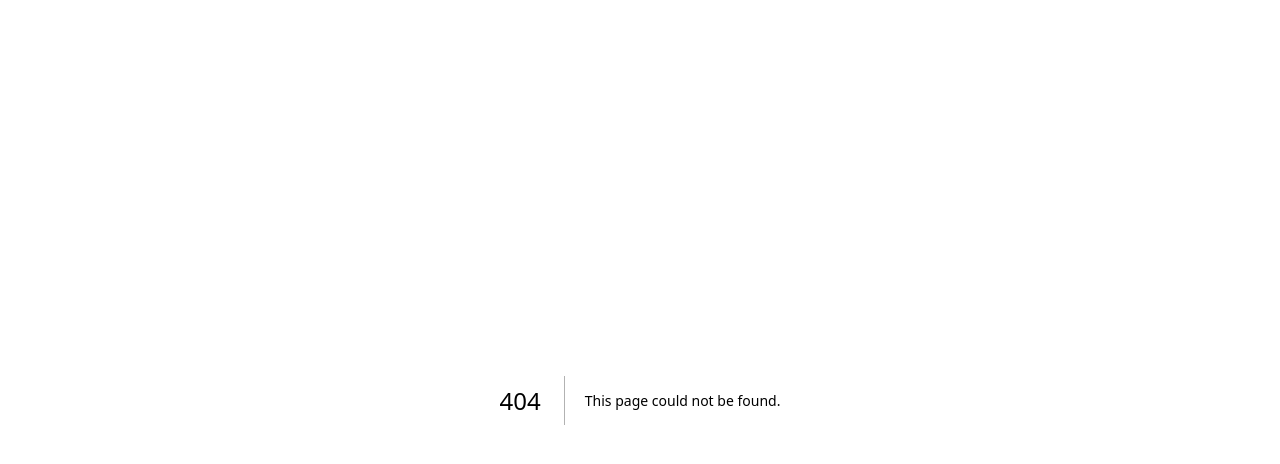
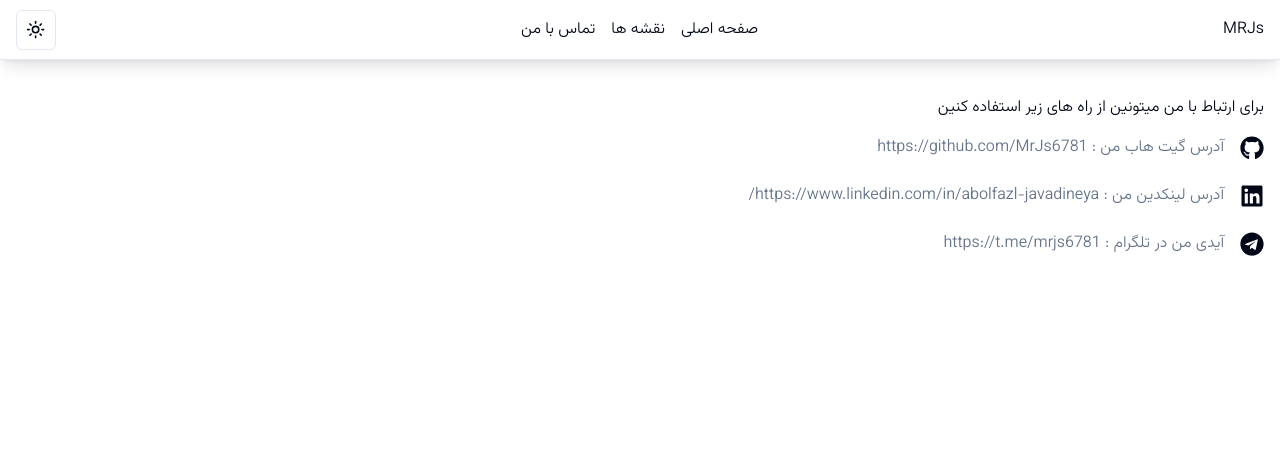
Before and after one commit to MrJs6781/neshan_map, a Next.js app: page /callme in a window 1280 px wide. Before the commit this address had no page. Shown: the top 464 px of the page. Built offline with nearby package versions, Linux system fonts and the light colour scheme.

Commit message:
feat : add callme page

```diff
--- /dev/null
+++ b/src/app/callme/page.tsx
@@ -0,0 +1,62 @@
+"use client";
+import { Header } from "@/components/Header";
+
+import { FaGithub } from "react-icons/fa";
+import { FaLinkedin } from "react-icons/fa";
+import { FaTelegram } from "react-icons/fa";
+import { toast } from "sonner";
+
+type dataType = {
+  id: number;
+  title: string;
+  icon: any;
+};
+
+const data = [
+  {
+    id: 1,
+    title: "آدرس گیت هاب من : https://github.com/MrJs6781",
+    icon: <FaGithub className="text-[24px]" />,
+  },
+  {
+    id: 2,
+    title: "آدرس لینکدین من : https://www.linkedin.com/in/abolfazl-javadineya/",
+    icon: <FaLinkedin className="text-[24px]" />,
+  },
+  {
+    id: 3,
+    title: "آیدی من در تلگرام : https://t.me/mrjs6781",
+    icon: <FaTelegram className="text-[24px]" />,
+  },
+];
+
+export default function page() {
+  const copyHandler = (item: dataType) => {
+    navigator.clipboard.writeText(item.title);
+    toast.success("با موفقیت کپی شد");
+  };
+
+  return (
+    <main className="w-full flex flex-col items-end min-h-screen">
+      <Header />
+      <div className="w-full flex flex-col items-end gap-4 mt-24 px-4 pb-12">
+        <h5>برای ارتباط با من میتونین از راه های زیر استفاده کنین</h5>
+        <ul
+          className="flex flex-col items-start gap-6"
+          style={{ direction: "rtl" }}
+        >
+          {data.map((item) => (
+            <li
+              key={item.id}
+              className="flex items-center gap-4 cursor-pointer"
+              onClick={() => copyHandler(item)}
+            >
+              {item.icon}
+              <h5 className="text-muted-foreground">{item.title}</h5>
+            </li>
+          ))}
+        </ul>
+      </div>
+    </main>
+  );
+}
--- a/src/app/maps/page.tsx
+++ b/src/app/maps/page.tsx
@@ -17,14 +17,14 @@ export default function page() {
           ازش استفاده کنند
         </h3>
         <ul
-          className="w-full flex items-start justify-start gap-4 flex-wrap mt-8"
+          className="w-full grid grid-cols-1 sm:grid-cols-2 xl:grid-cols-3 items-start justify-start gap-4 mt-8"
           style={{ direction: "rtl" }}
         >
           {mapData?.allMaps.map((mapData) => {
             if (mapData.type_card == "3D") {
               return (
-                <li key={mapData.id} className="h-[500px]">
-                  <CardContainer className="inter-var h-full">
+                <li key={mapData.id} className="h-[500px] w-full">
+                  <CardContainer className="inter-var h-full w-full">
                     <CardBody className="bg-gray-50 relative group/card  dark:hover:shadow-2xl dark:hover:shadow-emerald-500/[0.1] dark:bg-black dark:border-white/[0.2] border-black/[0.1] w-auto sm:w-[30rem] h-auto rounded-xl p-6 border flex justify-between flex-col">
                       <div className="w-full flex flex-col items-start">
                         <CardItem
--- a/src/components/Header.tsx
+++ b/src/components/Header.tsx
@@ -7,7 +7,7 @@ import Link from "next/link";
 const listHeader = [
   { id: 1, title: "صفحه اصلی", link: "/" },
   { id: 2, title: "نقشه ها", link: "/maps" },
-  { id: 3, title: "درباره من", link: "/aboutme" },
+  // { id: 3, title: "درباره من", link: "/aboutme" },
   { id: 4, title: "تماس با من", link: "/callme" },
 ];
 
@@ -30,9 +30,10 @@ export const Header = () => {
           </Link>
         ))}
       </ul>
-      <span>
+      <span className="sm:flex hidden">
         <h5>MRJs</h5>
       </span>
+
     </div>
   );
 };
```
Also changed, not shown: maps.json (+0 -9 lines), src/components/Maps/AddSearchBoxMap.tsx (deleted), src/components/mapInfo/AddSearchBoxNeshan.tsx (deleted).
